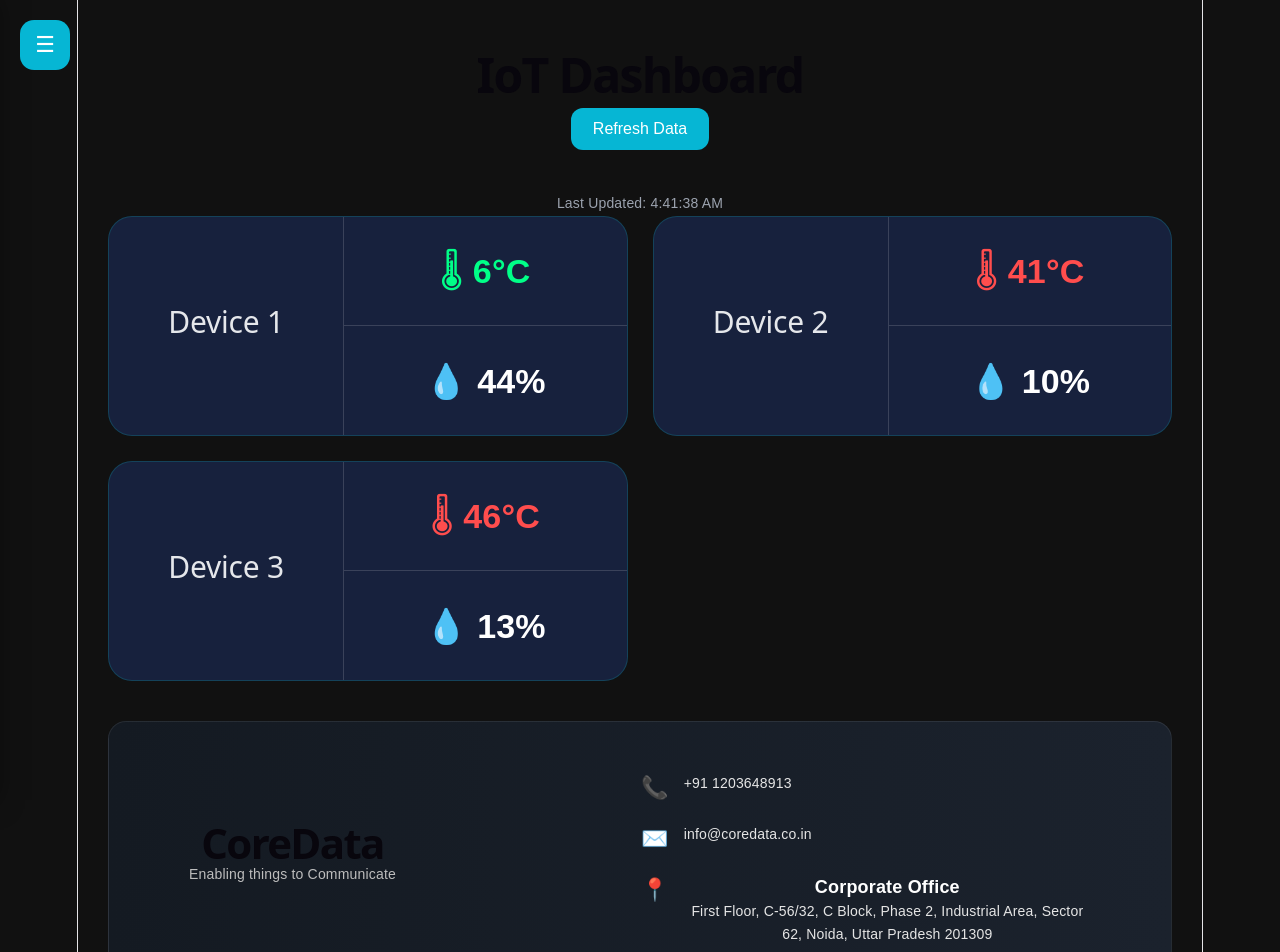
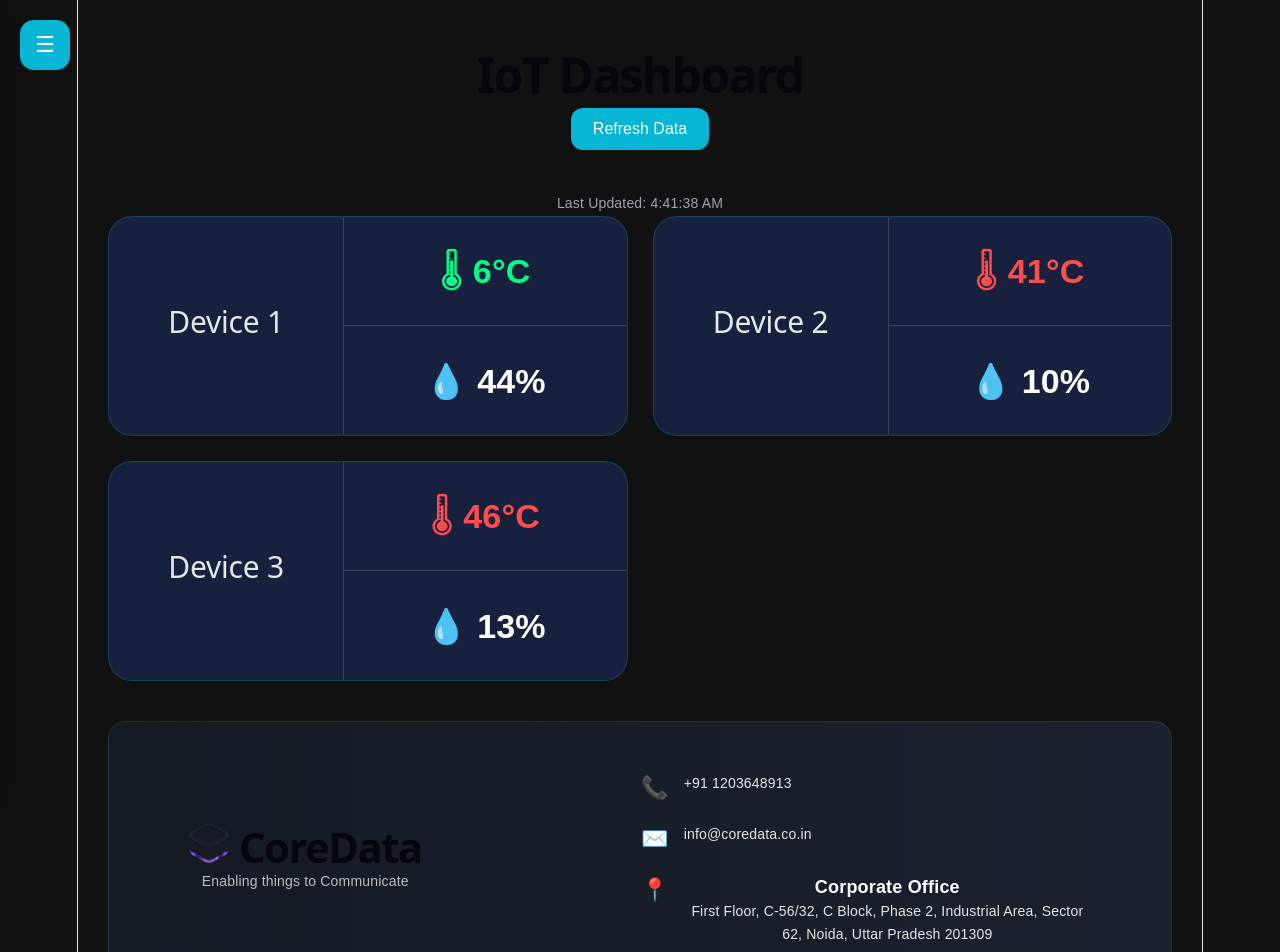
Before and after one commit to ArpitU/React-Projects, a React (Vite) app: page / in a window 1280 px wide. Shown: the top 952 px of the page. Built offline with nearby package versions, Linux system fonts and the light colour scheme.

Commit message:
update project

```diff
--- a/src/App.css
+++ b/src/App.css
@@ -125,7 +125,6 @@ body{
     0 0 40px rgba(0,255,255,0.08);
 }
 
-/* Left */
 .device-left{
 
   display:flex;
@@ -227,7 +226,6 @@ body{
   left:0;
 }
 
-/* Sidebar Title */
 .sidebar h2{
 
   margin-top:30px;
@@ -263,18 +261,6 @@ body{
 }
 
 
-.close-btn{
-
-  position:absolute;
-
-  top:20px;
-
-  right:20px;
-
-  font-size:22px;
-
-  cursor:pointer;
-}
 
 
 .menu-btn{
@@ -387,6 +373,13 @@ body{
   font-weight: 600;
 }
 
+.footer-logo h1 img{
+  width: 40px;
+  height: 40px;
+  margin-right: 10px;
+  image-rendering: crisp-edges;
+}
+
 .footer-logo p{
   margin-top: 5px;
   color: #bdbdbd;
--- a/src/App.jsx
+++ b/src/App.jsx
@@ -1,6 +1,6 @@
 import './App.css';
 import { useState, useEffect } from "react";
-
+import hero from "./assets/hero.png";
 function App() {
 
   const [open, setOpen] = useState(false);
@@ -11,7 +11,7 @@ function App() {
     { id: 'Device 3', temperature: 18, humidity: 40 },
   ]);
 
-  // Refresh Device Data
+
   function refresh() {
 
     const newDevices = devices.map(device => ({
@@ -27,7 +27,7 @@ function App() {
     setDevices(newDevices);
   }
 
-  // Auto Refresh
+
   useEffect(() => {
 
     const interval = setInterval(() => {
@@ -42,7 +42,7 @@ function App() {
 
     <div className="app">
 
-      {/* Sidebar Button */}
+
       {
         !open && (
 
@@ -56,7 +56,7 @@ function App() {
         )
       }
 
-      {/* Sidebar */}
+
       <div className={open ? "sidebar active" : "sidebar"}>
 
         <h2>Dashboard</h2>
@@ -70,7 +70,6 @@ function App() {
 
       </div>
 
-      {/* Overlay */}
       {
         open && (
           <div
@@ -80,7 +79,7 @@ function App() {
         )
       }
 
-      {/* Header */}
+
       <div className="header">
 
         <h1>IoT Dashboard</h1>
@@ -94,14 +93,14 @@ function App() {
 
       </div>
 
-      {/* Last Updated */}
+
       <p className='time'>
         Last Updated:
         {" "}
         {new Date().toLocaleTimeString()}
       </p>
 
-      {/* Device Grid */}
+
       <div className="container">
 
         {devices.map((device, index) => (
@@ -111,17 +110,17 @@ function App() {
             key={index}
           >
 
-            {/* Left */}
+
             <div className='device-left'>
 
               <h2>{device.id}</h2>
 
             </div>
 
-            {/* Right */}
+
             <div className='device-right'>
 
-              {/* Temperature */}
+
               <div className='temperature'>
 
                 <p
@@ -137,7 +136,7 @@ function App() {
 
               </div>
 
-              {/* Humidity */}
+
               <div className='humidity'>
 
                 <p>
@@ -154,15 +153,19 @@ function App() {
 
       </div>
 
-      {/* Footer */}
+
       <footer className="footer">
 
         <div className="footer-container">
 
-          {/* Left Logo */}
+
           <div className="footer-logo">
 
-            <h1>CoreData</h1>
+
+            <h1>
+              <img src={hero} alt="CoreData" />
+              CoreData
+            </h1>
 
             <p>
               Enabling things to Communicate
@@ -170,7 +173,7 @@ function App() {
 
           </div>
 
-          {/* Contact Section */}
+
           <div className="footer-contact">
 
             <div className="contact-item">
@@ -205,7 +208,7 @@ function App() {
 
           </div>
 
-          {/* Newsletter */}
+
           <div className="footer-newsletter">
 
             <h2>Stay updated!</h2>
```
